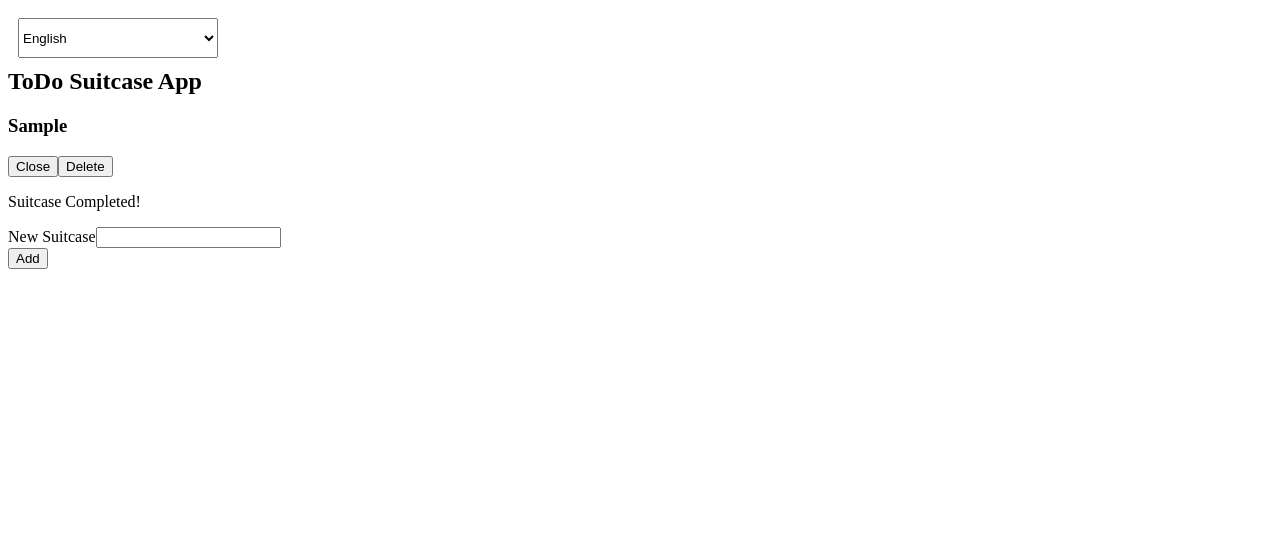
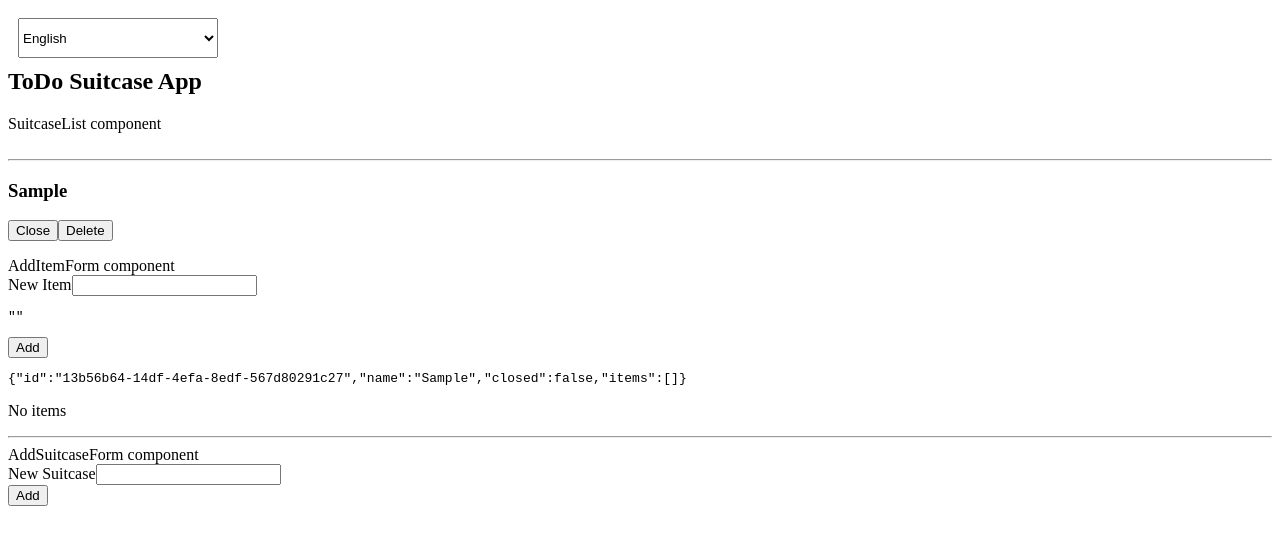
Before and after one commit to fedei91/Luggage-List-App, a React (Vite) app: page / in a window 1280 px wide. Both pictures are taken after typing "Sample" into the empty fields and a click on the button "Add". Shown: the top 544 px of the page. Built offline with nearby package versions, Linux system fonts and the light colour scheme.

Commit message:
add item component

```diff
--- a/package.json
+++ b/package.json
@@ -18,6 +18,7 @@
   "devDependencies": {
     "@types/react": "^18.2.55",
     "@types/react-dom": "^18.2.19",
+    "@types/uuid": "^9.0.8",
     "@typescript-eslint/eslint-plugin": "^6.21.0",
     "@typescript-eslint/parser": "^6.21.0",
     "@vitejs/plugin-react": "^4.2.1",
--- /dev/null
+++ b/src/components/AddItemForm.tsx
@@ -0,0 +1,55 @@
+import React, { useState, FormEvent, ChangeEvent } from "react";
+
+interface AddItemFormProps {
+    onSubmit: (suitcaseId: string, newItemName: string) => void;
+    suitcaseId: string;
+
+}
+
+const AddItemForm: React.FC<AddItemFormProps> = ({ onSubmit, suitcaseId }) => {
+    const [newItemName, setNewItemName] = useState("");
+
+    const handleSubmit = (e: FormEvent<HTMLFormElement>): void => {
+        e.preventDefault();
+
+        if (newItemName.trim() !== "") {
+
+            onSubmit(suitcaseId, newItemName.trim());
+            setNewItemName("");
+
+        }
+    };
+
+    const handleChange = (e: ChangeEvent<HTMLInputElement>): void => {
+        const value = e.target.value;
+        setNewItemName(value);
+
+    };
+
+    return (
+        <>
+        AddItemForm component
+        <form onSubmit={handleSubmit} className="new-item-form">
+        <div className="form-row">
+            <label htmlFor="item">New Item</label>
+            <input
+                value={newItemName}
+                onChange={handleChange}
+                type="text"
+                id="item"
+            />
+        </div>
+
+        <pre>
+            { JSON.stringify(newItemName)}
+        </pre>
+
+        <button type="submit" className="btn">
+            Add
+        </button>
+    </form>
+    </>
+    );
+}
+
+export default AddItemForm;
--- a/src/components/AddSuitcaseForm.tsx
+++ b/src/components/AddSuitcaseForm.tsx
@@ -24,6 +24,9 @@ const AddSuitcaseForm: React.FC<NewSuitcaseFormProps> = ({ onSubmit, onInputChan
     };
 
     return (
+        <><div>
+            AddSuitcaseForm component
+        </div>
             <form onSubmit={handleSubmit} className="new-item-form">
                 <div className="form-row">
                     <label htmlFor="item">New Suitcase</label>
@@ -31,13 +34,12 @@ const AddSuitcaseForm: React.FC<NewSuitcaseFormProps> = ({ onSubmit, onInputChan
                         value={newSuitcase}
                         onChange={handleChange}
                         type="text"
-                    id="item"
-                />
+                        id="item" />
                 </div>
                 <button type="submit" className="btn">
                     Add
                 </button>
-        </form>
+            </form></>
     )
 }
 
--- a/src/components/Home.tsx
+++ b/src/components/Home.tsx
@@ -25,8 +25,6 @@ const Home: React.FC = () => {
   }, [suitcases])
 
   const addSuitcase = () => {
-    console.log('Input value:', newSuitcaseName);
-    console.log('Condition result:', newSuitcaseName.trim() !== '');
 
     if (newSuitcaseName.trim() !== '') {
 
@@ -38,7 +36,6 @@ const Home: React.FC = () => {
       };
 
       setSuitcases([...suitcases, newSuitcase]);
-      console.log('Updated suitcases:', suitcases);
       setNewSuitcaseName('');
 
     }
@@ -85,7 +82,7 @@ const Home: React.FC = () => {
           toggleItem={toggleItem}
           toggleSuitcase={toggleSuitcase}
           deleteSuitcase={deleteSuitcase}
-
+          addSuitcaseItem={addSuitcase}
         />
         <AddSuitcaseForm onSubmit={addSuitcase} onInputChange={handleInputChange}/>
     </nav>
--- a/src/components/SuitcaseList.tsx
+++ b/src/components/SuitcaseList.tsx
@@ -1,5 +1,6 @@
-import React from "react";
+import React, { useState } from "react";
 import SuitcaseItem from "./SuitcaseItem";
+import AddItemForm from "./AddItemForm";
 
 interface SuitcaseItem {
     id: string;
@@ -21,11 +22,44 @@ interface SuitcaseListProps {
     toggleItem: (suitcaseId: string, itemId: string, checked: boolean) => void;
     toggleSuitcase: (id: string, closed: boolean) => void;
     deleteSuitcase: (id: string) => void;
+    addSuitcaseItem: (updatedItems: SuitcaseItem[]) => void;
 }
 
-const SuitcaseList: React.FC<SuitcaseListProps> = ({ suitcases, toggleItem, toggleSuitcase, deleteSuitcase }) => {
+const SuitcaseList: React.FC<SuitcaseListProps> = ({ suitcases, toggleItem, toggleSuitcase, deleteSuitcase, addSuitcaseItem }) => {
+    const [newItemName, setNewItemName] = useState<string>('');
+
+    const addItemToSuitcase = (suitcaseId: string, newItemName: string) => {
+        console.log('New item name:', newItemName);
+        const updatedSuitcases = suitcases.map(suitcase => {
+            if (suitcase.id === suitcaseId) {
+                const newItem: SuitcaseItem = {
+                    id: crypto.randomUUID(),
+                    name: newItemName,
+                    checked: false
+                };
+
+                const updatedItems = [...suitcase.items, newItem];
+                console.log(updatedItems);
+                addSuitcaseItem(updatedItems);
+                return {
+                    ...suitcase,
+                    items: updatedItems
+                };
+            }
+            return suitcase;
+        });
+
+        return updatedSuitcases;
+    };
+
     return (
+        <>
         <div>
+            SuitcaseList component
+        </div>
+        <br/>
+        <div>
+        <hr></hr>
             {suitcases.map(suitcase => (
                 <div key={suitcase.id} className="suitcase">
                     <h3>{suitcase.name}</h3>
@@ -44,10 +78,21 @@ const SuitcaseList: React.FC<SuitcaseListProps> = ({ suitcases, toggleItem, togg
                             />
                         ))}
                     </ul>
-                    {suitcase.items.every(item => item.checked) && <p>Suitcase Completed!</p>}
+
+                    <AddItemForm
+                        onSubmit={(newItemName) => addItemToSuitcase(suitcase.id, newItemName)}
+                        suitcaseId={suitcase.id}
+                    />
+                    <pre>
+                    {JSON.stringify(suitcase)}
+                    </pre>
+
+                    {suitcase.items.length > 0 ? (suitcase.items.every(item => item.checked) ? <p>Suitcase Completed!</p> : null) : <p>No items</p>}
+                    <hr></hr>
                 </div>
             ))}
         </div>
+        </>
     );
 }
 
```
Also changed, not shown: src/App.css (added), 1 other file (tests, documents, lock files or other folders). Lines whose indentation alone changed are shown as unchanged.
